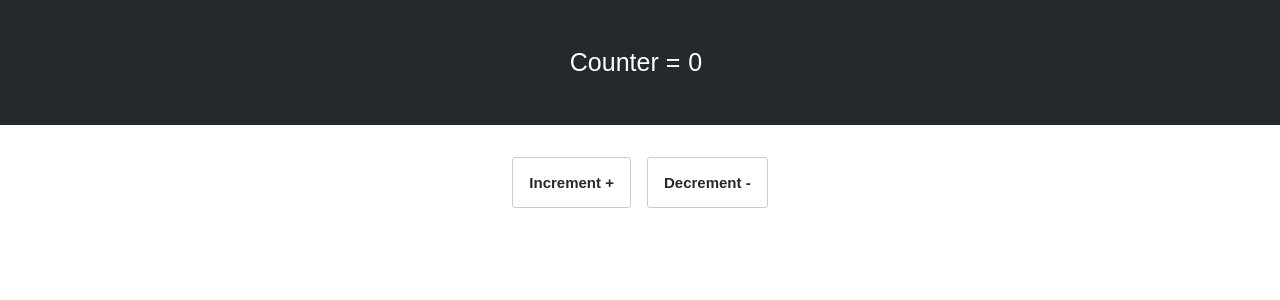
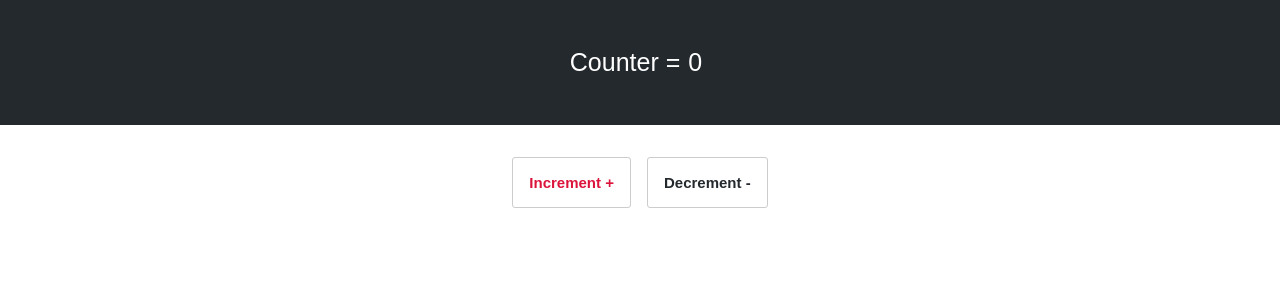
Before and after one commit to ryanwpb/counter, a React (Create React App) app: page / in a window 1280 px wide. In both pictures the pointer is over the button "Increment +". Shown: the top 300 px of the page. Built offline with nearby package versions, Linux system fonts and the light colour scheme.

Commit message:
Style buttons.

```diff
--- a/src/components/Counter/counter.css
+++ b/src/components/Counter/counter.css
@@ -21,3 +21,13 @@ button#add,#subtract{
   font-size: 15px;
   color: #24292e;
 }
+
+button#add:hover {
+    color: crimson;
+    transition: all 0.2s ease-in-out;
+}
+
+button#subtract:hover {
+    color: crimson;
+    transition: all 0.2s ease-in-out;
+}
--- a/src/components/Counter/counterButton.js
+++ b/src/components/Counter/counterButton.js
@@ -11,7 +11,6 @@ const Counter = () => {
                 Decrement -
             </button>
         </div>
-
     )
 }
 
```
